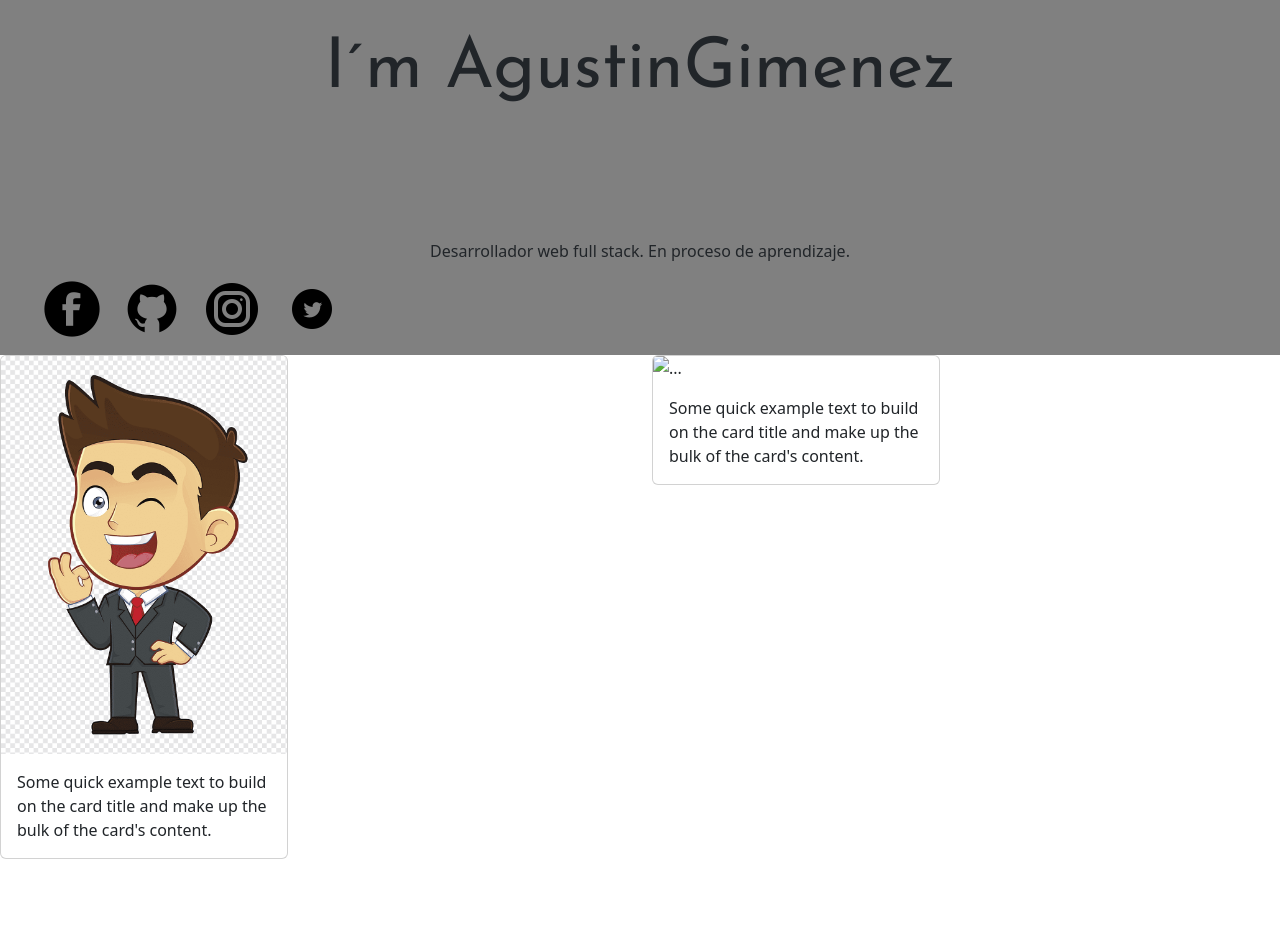
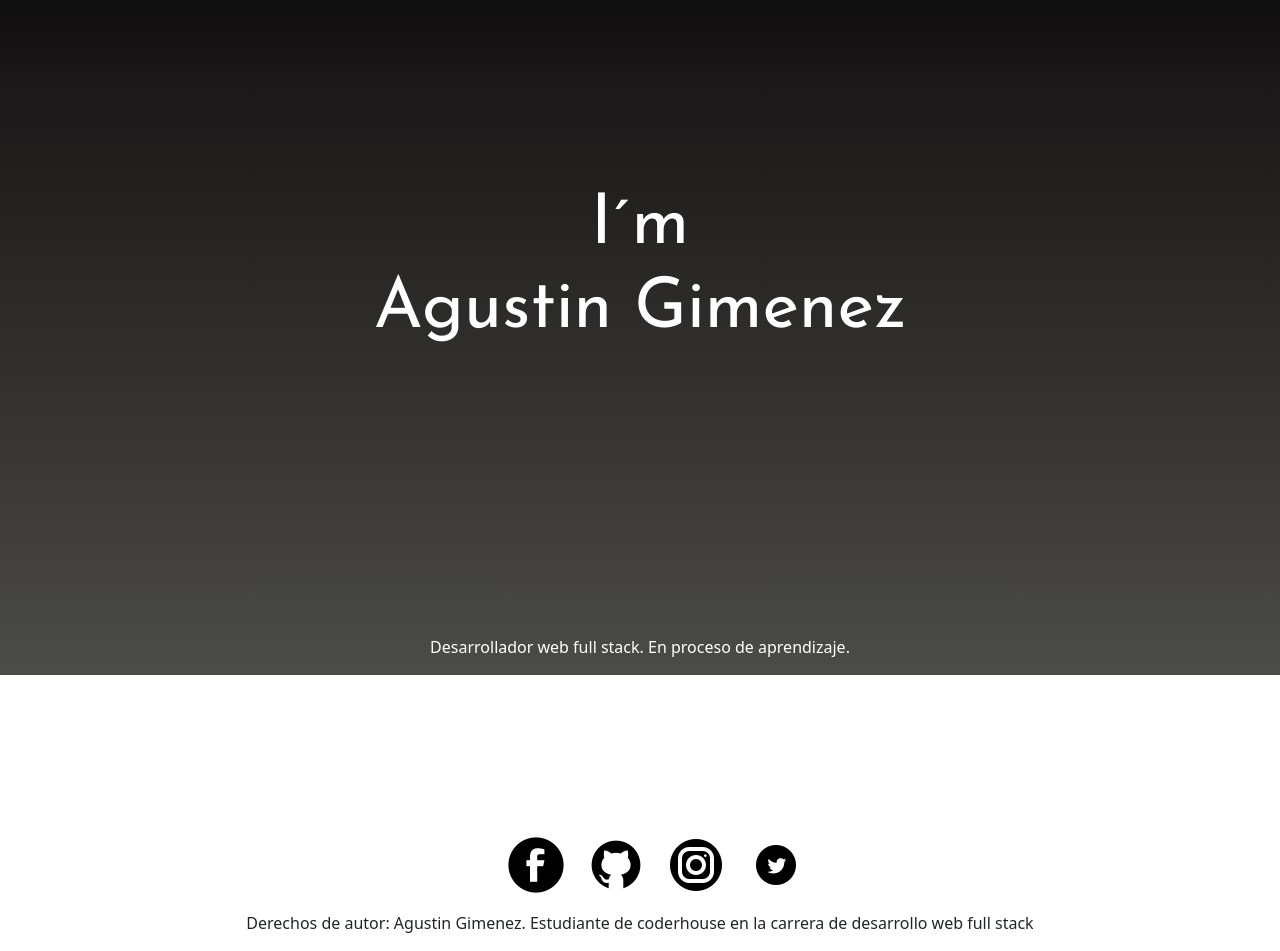
Before and after one commit to agusgmnz/tercera-preentrega-Gimenez, a website: page index.html in a window 1280 px wide. Shown: the part 181-1132 px from the top of the page. Before the commit the page ends 1040 px from the top, so only its background shows below. Drawn offline with nearby package versions, Linux system fonts and the light colour scheme.

Commit message:
mejore la estructura de la web

```diff
--- a/index.html
+++ b/index.html
@@ -20,9 +20,9 @@
     />
     <!-- animaciones -->
     <link
-      rel="stylesheet"
-      href="https://cdnjs.cloudflare.com/ajax/libs/animate.css/3.7.2/animate.min.css"
-    />
+    rel="stylesheet"
+    href="https://cdnjs.cloudflare.com/ajax/libs/animate.css/4.1.1/animate.min.css"
+  />
     <title>Portafolio | Agustin Gimenez</title>
   </head>
   <body class="body--black">
@@ -75,42 +75,24 @@
     <!-- main -->
     <main class="main">
       <div class="info-content">
-        <h1>I´m<span> Agustin</span>Gimenez</h1>
+        <h1>I´m<br>Agustin Gimenez</h1>
         <p>
           Desarrollador web full stack. En proceso de aprendizaje.
         </p>
-        <ul>
-          <li><a href="https://www.facebook.com/agustin.gimenez.79069/"><img src="./img/icon-facebook.png" alt="icon-facebook"></a></li>
-          <li><a href="https://github.com/agusgmnz"><img src="./img/icon-github.png" alt="icon-github"></a></li>
-          <li><a href="https://www.instagram.com/agus.gz_/"><img src="./img/icon-instagram.png" alt="icon-instagram"></a></li>
-          <li><a href="https://twitter.com/Agusgmnz_"><img src="./img/icon-twitter.png" alt="icon-twitter"></a></li>
-        </ul>
-      </div>
-
-        <div class="row">
-          <div class="col-6">
-            <div class="card" style="width: 18rem;">
-              <img src="./img/persona-anime.png" class="card-img-top" alt="persona-anime">
-              <div class="card-body">
-                <p class="card-text">Some quick example text to build on the card title and make up the bulk of the card's content.</p>
-              </div>
-            </div>
-          </div>
-          <div class="col-6">
-            <div class="card" style="width: 18rem;">
-              <img src="..." class="card-img-top" alt="...">
-              <div class="card-body">
-                <p class="card-text">Some quick example text to build on the card title and make up the bulk of the card's content.</p>
-              </div>
-            </div>
-          </div>
-        </div>
 
       </div>
-
+      </div>
     </main>
     <!-- footer -->
-    <footer></footer>
+    <footer>
+      <ul>
+        <li><a href="https://www.facebook.com/agustin.gimenez.79069/"><img src="./img/icon-facebook.png" alt="icon-facebook"></a></li>
+        <li><a href="https://github.com/agusgmnz"><img src="./img/icon-github.png" alt="icon-github"></a></li>
+        <li><a href="https://www.instagram.com/agus.gz_/"><img src="./img/icon-instagram.png" alt="icon-instagram"></a></li>
+        <li><a href="https://twitter.com/Agusgmnz_"><img src="./img/icon-twitter.png" alt="icon-twitter"></a></li>
+      </ul>
+      <P class="parrafo-ft">Derechos de autor: Agustin Gimenez. Estudiante de coderhouse en la carrera de desarrollo web full stack</P>
+    </footer>
 
     <!-- script bs -->
     <script
--- a/scss/_index.scss
+++ b/scss/_index.scss
@@ -19,11 +19,12 @@
 .info-content {
   display: flex;
   flex-direction: column;
-  height: 60vh;
-  background-color: gray;
+  height: 100vh;
+  background-image: linear-gradient(to bottom, #000000, #191717, #2a2826, #3b3936, #4b4c48);
 
   h1 {
     font-family: $font-family;
+    color: white;
     font-size: 70px;
     text-align: center;
     margin: auto;
@@ -31,13 +32,17 @@
   }
 
   p {
+    color: white;
     text-align: center;
   }
+}
+// footer
 
 ul {
   display: flex;
   list-style-type: none;
   align-items: center;
+  justify-content: center;
 
   li {
     text-align: center;
@@ -45,4 +50,7 @@
     margin: 0 10px;
   }
 }
+
+.parrafo-ft{
+  text-align: center;
 }
```
Also changed, not shown: css/styles.css, 1 other file. Lines whose indentation alone changed are shown as unchanged.
